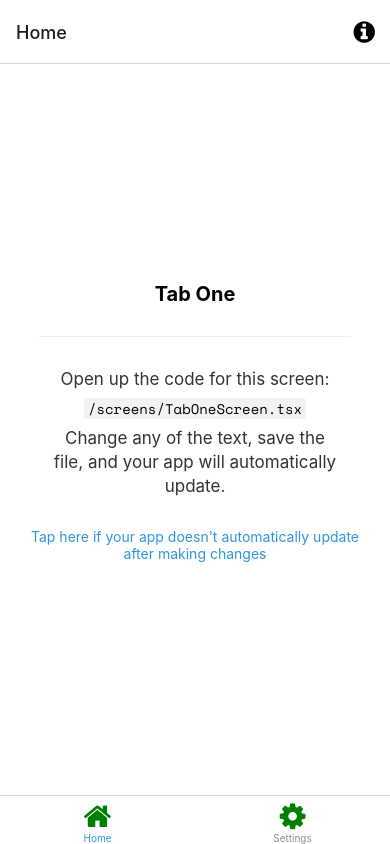
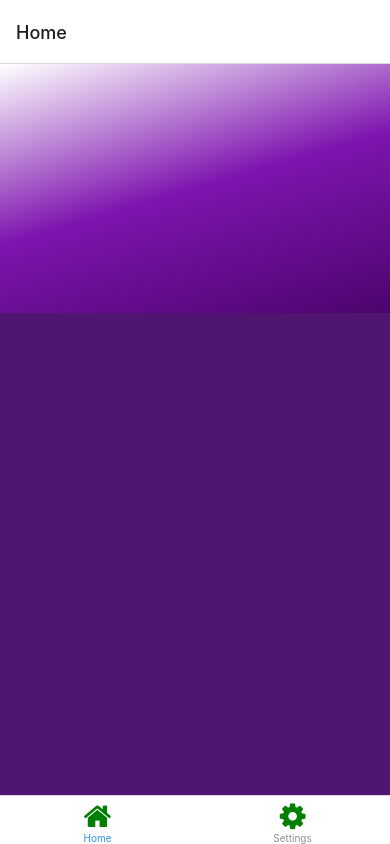
Before and after one commit to cdecry/Plan-it, a React Native app in the folder frontend/: screen /TabOne in a window 390 px wide. Built offline with nearby package versions, Linux system fonts and the light colour scheme; what expo-linking would draw is missing.

Commit message:
Added Home Page Gradient
- Added gradient and views for TabOneScreen.tsx

```diff
--- a/frontend/navigation/index.tsx
+++ b/frontend/navigation/index.tsx
@@ -68,20 +68,6 @@ function BottomTabNavigator() {
         options={({ navigation }: RootTabScreenProps<'TabOne'>) => ({
           title: 'Home',
           tabBarIcon: ({ color }) => <TabBarIcon name="home" color={'green'} />,
-          headerRight: () => (
-            <Pressable
-              onPress={() => navigation.navigate('Modal')}
-              style={({ pressed }) => ({
-                opacity: pressed ? 0.5 : 1,
-              })}>
-              <FontAwesome
-                name="info-circle"
-                size={25}
-                color={Colors[colorScheme].text}
-                style={{ marginRight: 15 }}
-              />
-            </Pressable>
-          ),
         })}
       />
       <BottomTab.Screen
--- a/frontend/package.json
+++ b/frontend/package.json
@@ -29,9 +29,11 @@
     "react": "18.0.0",
     "react-dom": "18.0.0",
     "react-native": "0.69.6",
+    "react-native-linear-gradient": "^2.6.2",
     "react-native-safe-area-context": "4.3.1",
     "react-native-screens": "~3.15.0",
-    "react-native-web": "~0.18.7"
+    "react-native-web": "~0.18.7",
+    "expo-linear-gradient": "~11.4.0"
   },
   "devDependencies": {
     "@babel/core": "^7.12.9",
--- a/frontend/screens/TabOneScreen.tsx
+++ b/frontend/screens/TabOneScreen.tsx
@@ -1,24 +1,36 @@
-import { StyleSheet } from 'react-native';
+import { StyleSheet, Dimensions } from 'react-native';
 
 import EditScreenInfo from '../components/EditScreenInfo';
 import { Text, View } from '../components/Themed';
 import { RootTabScreenProps } from '../types';
+import { LinearGradient } from 'expo-linear-gradient';
+
+let windowHeight = Dimensions.get('window').height;
+let popupHeight = 0.45*windowHeight;
 
 export default function TabOneScreen({ navigation }: RootTabScreenProps<'TabOne'>) {
   return (
     <View style={styles.container}>
-      <Text style={styles.title}>Tab One</Text>
-      <View style={styles.separator} lightColor="#eee" darkColor="rgba(255,255,255,0.1)" />
-      <EditScreenInfo path="/screens/TabOneScreen.tsx" />
+      <LinearGradient
+        colors={["rgba(255, 255, 255, 1)", '#7E14AF', '#4B056C']}
+        style={styles.linearGradient}
+        end={{ x:1, y:2 }}
+        start = {{x: 0.4, y: -1.2}}
+      >
+      </LinearGradient>
+
+      <View style={styles.listView}>
+
+      </View>
+
     </View>
   );
 }
 
 const styles = StyleSheet.create({
   container: {
-    flex: 1,
-    alignItems: 'center',
-    justifyContent: 'center',
+    width: "100%",
+    height: "100%"
   },
   title: {
     fontSize: 20,
@@ -29,4 +41,13 @@ const styles = StyleSheet.create({
     height: 1,
     width: '80%',
   },
+  linearGradient: {
+    width: "100%",
+    height: "34%"
+  },
+  listView : {
+    width: "100%",
+    height: "66%",
+    backgroundColor: "#501471"
+  },
 });
```
Also changed, not shown: 2 other files (tests, documents, lock files or other folders).
